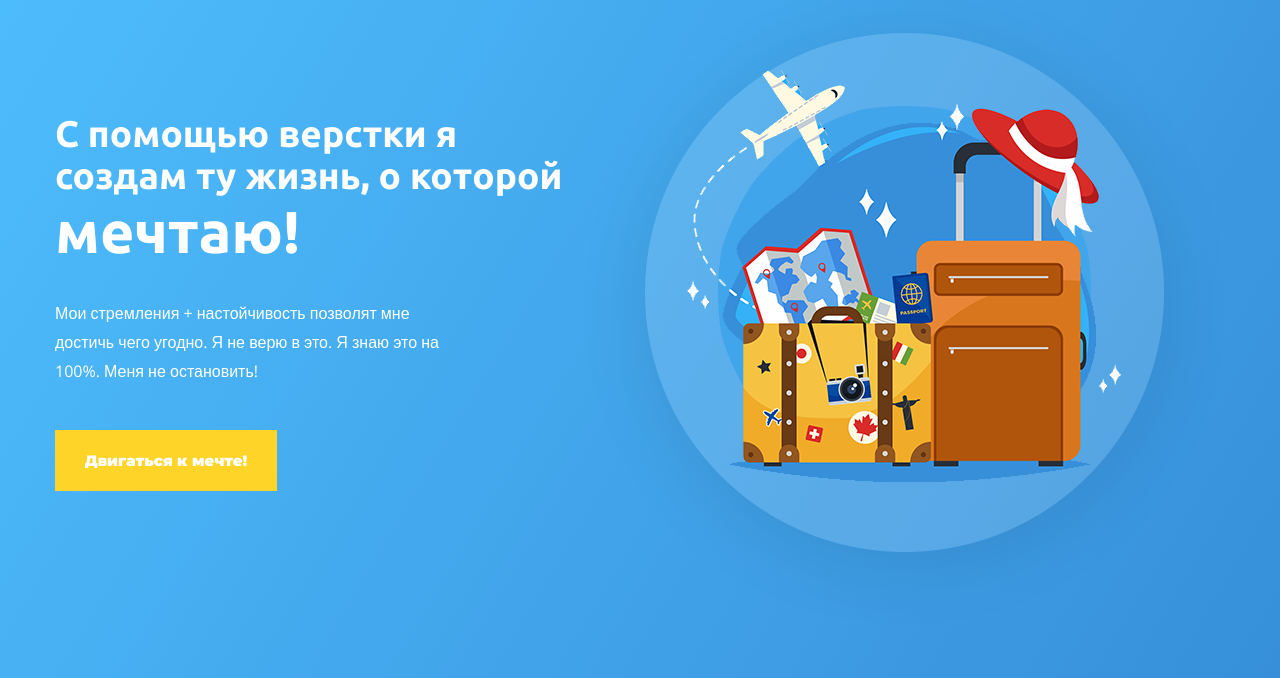
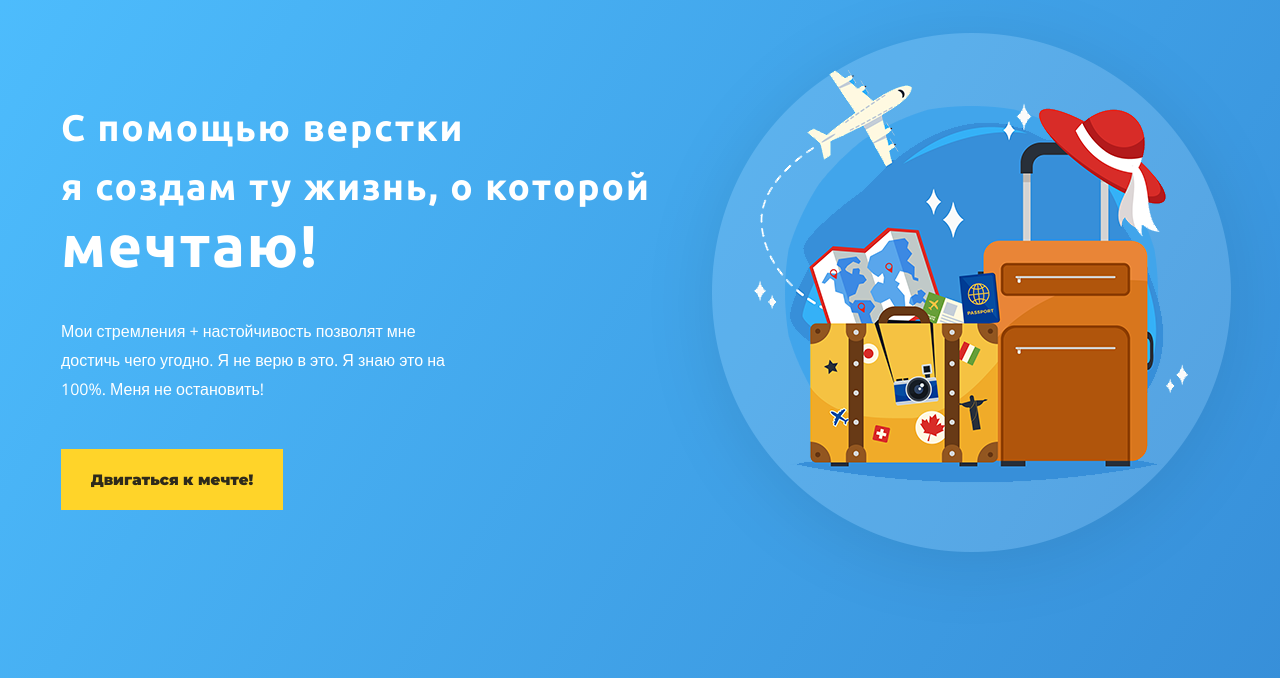
Before and after one commit to khristina-sorochan/wayup-01, a plain HTML site: page index.html in a window 1280 px wide. Shown: the part 122-800 px from the top of the page. Drawn offline with nearby package versions, Linux system fonts and the light colour scheme.

Commit message:
fix header img

```diff
--- a/css/main.css
+++ b/css/main.css
@@ -39,21 +39,27 @@ p {
     background: linear-gradient(121deg, rgba(78,190,254,1) 0%, rgba(55,143,217,1) 100%);
     filter: progid:DXImageTransform.Microsoft.gradient(startColorstr="#4ebefe",endColorstr="#378fd9",GradientType=1);
     padding-top: 62px;
-    padding-bottom: 70px;
+    padding-bottom: 71px;
 }
 
-.wrapper {
+.travel {
+    background: url("../img/travel.png") no-repeat right;
+    height: 641px;
+    width: 1292px;
+    margin: 0 auto;
     display: flex;
-    justify-content: space-between;
+    align-items: center;
 }
 
 .offer {
-    margin-top: 130px;
-    width: 585px;
+    width: 595px;
+    /*margin-top: 130px;*/
 }
 
 .title {
     font-size: 37px;
+    letter-spacing: 0.05em;
+    line-height: 1.6em;
 }
 
 .title span {
@@ -71,7 +77,7 @@ p {
     font-weight: 900;
     font-size: 15px;
     background-color: #ffd429;
-    color: #fff;
+    color: #2e2a1b;
     display: block;
     width: 222px;
     padding: 21px 0;
@@ -155,7 +161,6 @@ p {
 }
 
 .btn-submit {
-    color: #2e2a1b;
     width: 343px;
     margin: 15px auto 0;
     border: none;
--- a/index.html
+++ b/index.html
@@ -11,10 +11,12 @@
 <header id="header" class="header">
     <div class="container">
         <img src="img/logo.png" alt="WAYUP" class="logo">
-        <div class="wrapper">
+    </div>
+    <div class="travel">
+        <div class="container">
             <div class="offer">
                 <h1 class="title">
-                    С помощью верстки
+                    С помощью верстки <br>
                     я создам ту жизнь, о которой
                     <span>мечтаю!</span>
                 </h1>
@@ -25,7 +27,6 @@
                 </p>
                 <a href="#subscription" class="btn">Двигаться к мечте!</a>
             </div>
-            <img src="img/travel.png" alt="travel" class="travel">
         </div>
     </div>
 </header>
```
